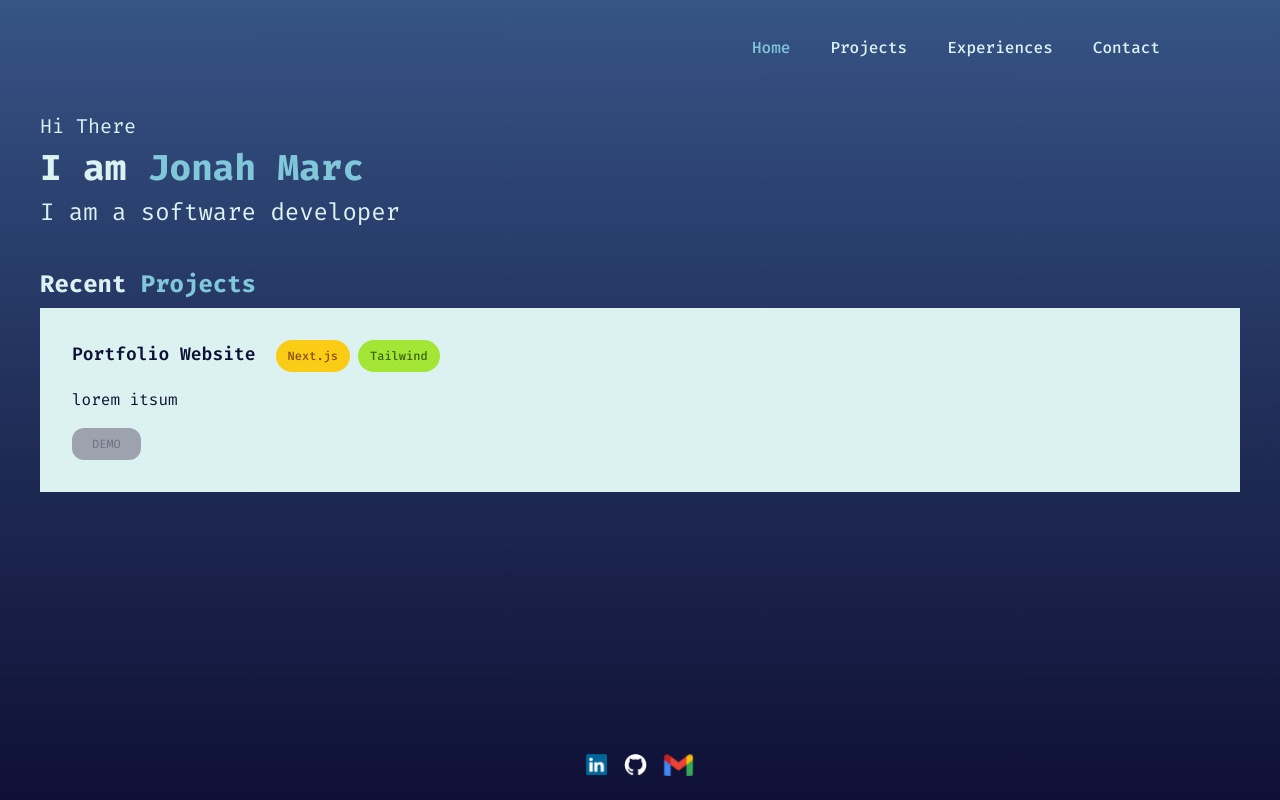
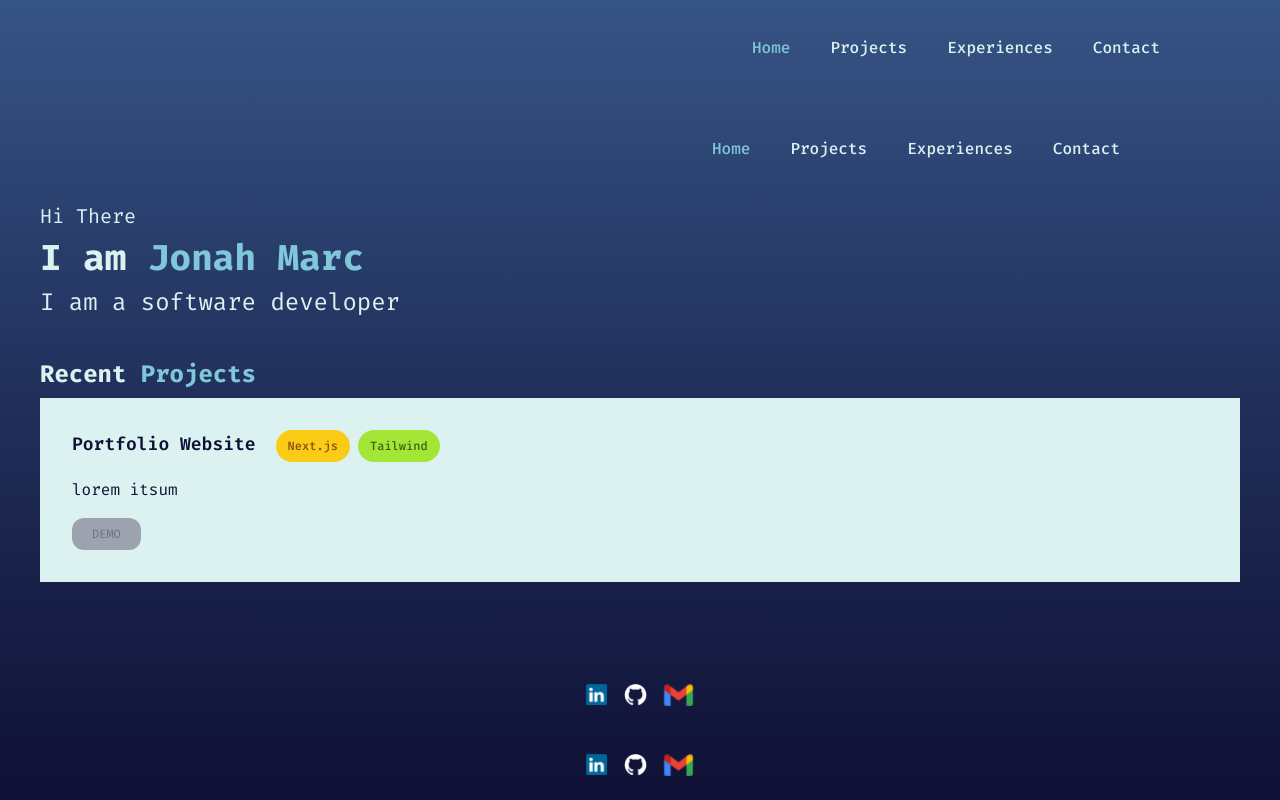
Before and after one commit to jonahmarc/jonahmarc.github.io, a Next.js app: page / in a window 1280 px wide. Built offline with nearby package versions, Linux system fonts and the light colour scheme.

Commit message:
make the info cards a scrollable content

```diff
--- a/app/layout.tsx
+++ b/app/layout.tsx
@@ -1,3 +1,4 @@
+import AppLayout from "@/components/AppLayout";
 import "@/styles/globals.css";
 import { Fira_Code } from 'next/font/google';
 
@@ -17,11 +18,13 @@ export default function RootLayout({
   return (
     <html lang="en" className={`m-0 p-0 ${fira_code.className}`}>
       <body className="m-0 p-0
-        w-screen h-screen
+        w-full h-screen
         bg-gradient-to-b from-secondary-dark-blue via-[#212F5A] to-primary-dark-blue
         text-primary-light-blue
         flex flex-col items-center">
-        {children}
+          <AppLayout>
+            {children}
+          </AppLayout>
       </body>
     </html>
   )
--- a/components/AppLayout.tsx
+++ b/components/AppLayout.tsx
@@ -6,7 +6,7 @@ export default function AppLayout({ children }: { children: React.ReactNode }) {
   return (
     <div className='w-full h-full flex flex-col items-center'>
       <NavBar />
-      <main className="flex flex-col flex-grow
+      <main className="flex flex-col flex-grow overflow-y-auto
           w-full lg:w-[1200px]
           px-5 lg:px-0">
             { children }
```
